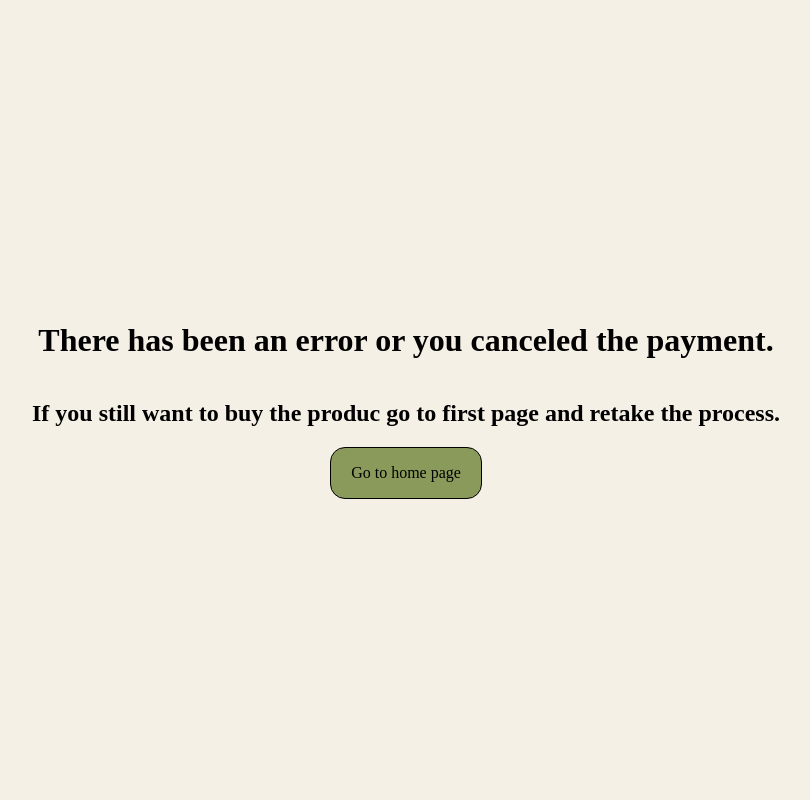
After one commit to NicolaeRobert/Flask-Coffee-Website, a Flask app: page /cancel in a window 1280 px wide. The commit adds this page. Shown: the whole page, without its empty margins (234-1044 px from the left). Run offline with Flask 3, Linux system fonts and the light colour scheme; parts of the project's set-up code (start-up, migrations or seed data) failed here and were passed over.

Commit message:
Added payment with stripe, still have to work on webhook

```diff
--- a/app/__init__.py
+++ b/app/__init__.py
@@ -48,6 +48,10 @@ def create_app():
     from .buy_products import buy_product
     app.register_blueprint(buy_product)
 
+    #Here we register the blueprint for the stripe implementation
+    from .stripe import stripe_implementation
+    app.register_blueprint(stripe_implementation)
+
     #Here I set the close_connection function to automatically execute at the end of every request to end the connection to the database
     app.teardown_appcontext(close_connections)
 
--- /dev/null
+++ b/app/static/cancel_page.css
@@ -0,0 +1,28 @@
+body{
+    margin: 0px;
+    height: 100vh;
+    display: flex;
+    justify-content: center;
+    align-items: center;
+    background-color: rgb(245, 240, 230);
+}
+
+.container{
+    display: flex;
+    flex-direction: column;
+    justify-content: center;
+    align-items: center;
+}
+.container a{
+    display: inline-block;
+    width: 150px;
+    height: 50px;
+    border-radius: 15px;
+    border: 1px solid black;
+    background-color: rgb(138, 154, 91);;
+    text-decoration: none;
+    color: black;
+    display: flex;
+    justify-content: center;
+    align-items: center;
+}
--- /dev/null
+++ b/app/stripe.py
@@ -0,0 +1,50 @@
+from flask import Blueprint, redirect, render_template, url_for, session
+from flask_mailman import EmailMessage
+from . import mail
+import stripe
+import os
+
+stripe_implementation=Blueprint('stripe',__name__)
+
+stripe.api_key=os.getenv("SECRET_KEY_STRIPE")
+endpoint_secret=os.getenv("ENDPOINT_SECRET")
+
+@stripe_implementation.route('/redirect_to_stripe')
+def redirect_to_stripe():
+    objects_bought=[]
+    for key in session["cart"]:
+        if session['cart'][key]!=0:
+            env_string=key.upper()
+            objects_bought.append(
+                {
+                    "price": os.getenv(env_string),
+                    "quantity": session['cart'][key]
+                }
+            )
+
+    if len(objects_bought)>0:
+        for key in session["cart"]:
+            session['cart'][key]=0
+
+        checkout=stripe.checkout.Session.create(
+            line_items=objects_bought,
+            mode="payment",
+            success_url=url_for('stripe.success', _external=True),
+            cancel_url=url_for('stripe.cancel', _external=True)
+        )
+
+        return redirect(checkout.url)
+
+    return render_template('cancel_page.html')
+
+@stripe_implementation.route('/success')
+def success():
+    return render_template('success_page.html')
+
+@stripe_implementation.route('/cancel')
+def cancel():
+    return render_template('cancel_page.html')
+
+@stripe_implementation.route('/webhook', methods=["POST"])
+def webhook():
+    pass
--- /dev/null
+++ b/app/templates/cancel_page.html
@@ -0,0 +1,21 @@
+<!DOCTYPE html>
+<html lang="en">
+<head>
+    <meta charset="UTF-8">
+    <meta name="viewport" content="width=device-width, initial-scale=1.0">
+    <title>Error</title>
+    <link rel="stylesheet" href="{{url_for('static', filename='cancel_page.css')}}">
+</head>
+<body>
+
+    <div class="container">
+        <h1>There has been an error or you canceled the payment.</h1>
+        <h2>If you still want to buy the produc go to first page and retake the process.</h2>
+
+        <a href="{{url_for('main.home')}}">
+            Go to home page
+        </a>
+    </div>
+
+</body>
+</html>
--- a/app/templates/cart.html
+++ b/app/templates/cart.html
@@ -136,6 +136,11 @@
                         </div>
                     </div>
                 {% endif %}
+                {% if dark_coffee!='0' or nespreso_beens!='0' or brew!='0' or capsules!='0' %}
+                    <a href="{{url_for('stripe.redirect_to_stripe')}}" class="pay">
+                        <p>Pay</p>
+                    </a>
+                {% endif %}
             </div>
 
         {% endif %}
```
Also changed, not shown: app/static/cart.css (+14 -0 lines), app/static/success_page.css (added, +28 -0 lines), app/templates/success_page.html (added, +21 -0 lines).
